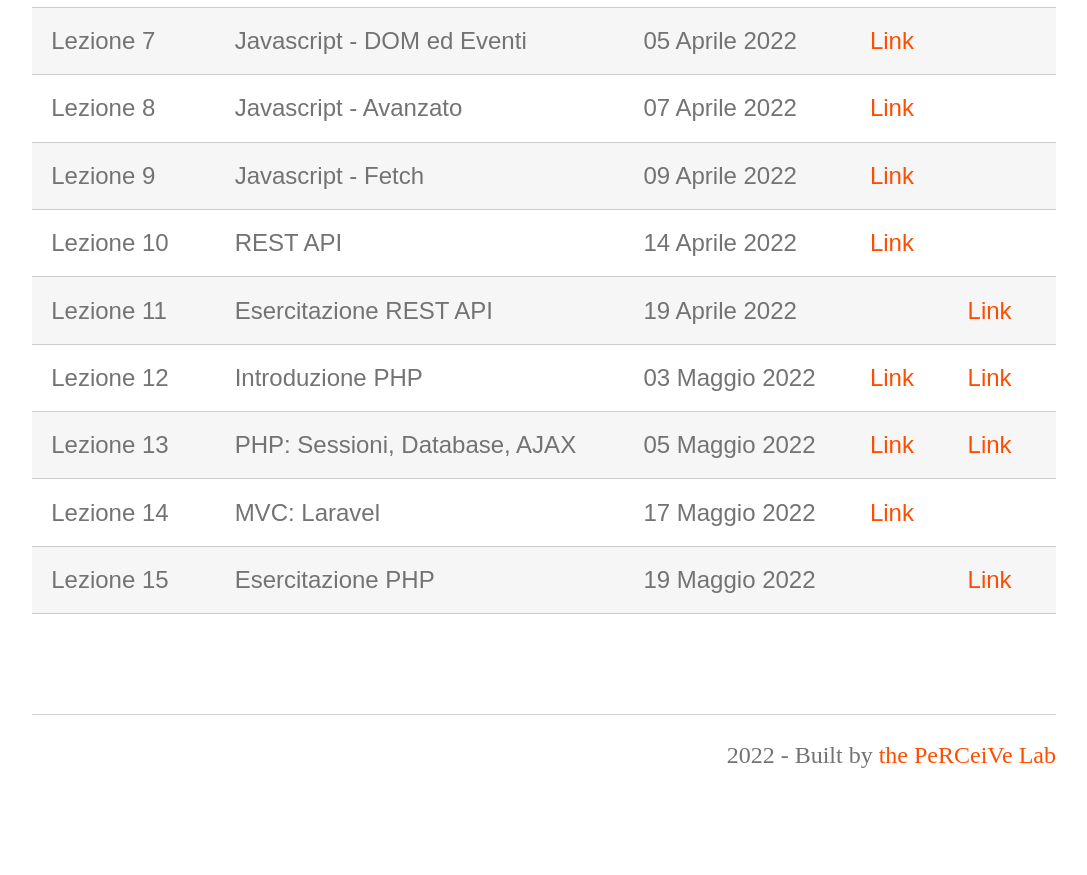
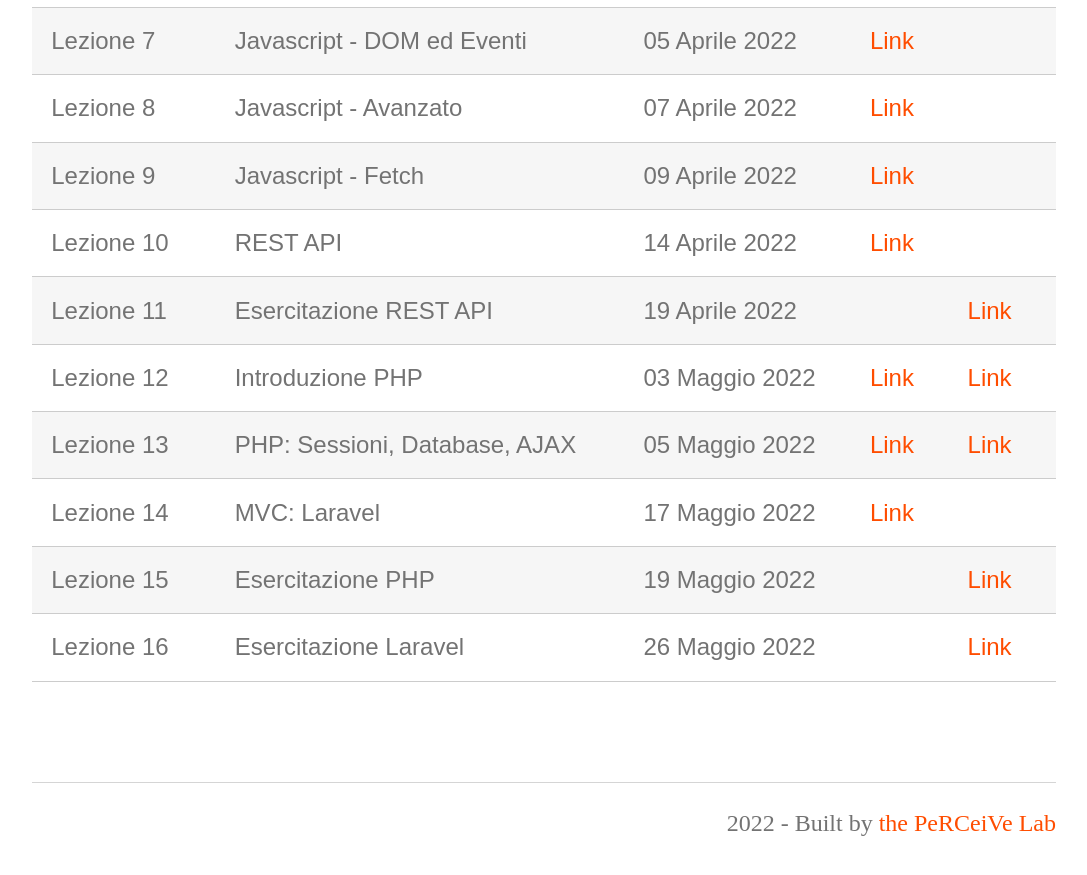
Before and after one commit to perceivelab/database-course, a Jekyll site: the page built from lezioni.md, in a window 1280 px wide and 900 px high, scrolled down 891 px. Shown: the top 875 px of the window, without its empty margins (96-1183 px from the left). Built offline with Jekyll 4.4.1, drawn with Linux system fonts in a browser that asks for light colours; our own code applies the rules of GitHub Pages for plain Markdown files; before the commit the page ends 1724 px from its top, so only the background shows below that.

Commit message:
Update lezioni.md

```diff
--- a/lezioni.md
+++ b/lezioni.md
@@ -24,6 +24,7 @@ Questa pagina contiene le slide, note e gli esempi di codice delle lezioni del c
 | Lezione 13  |  PHP: Sessioni, Database, AJAX                                                | 05 Maggio 2022   | [Link](https://drive.google.com/file/d/1mN3pmgRFRiDfyvgIcUHiJsjJkgcaronG/view?usp=sharing)                                      |   [Link](https://drive.google.com/file/d/1iZP60Y8-tNwvlzLIkwnQbY-2KfZx4LD6/view?usp=sharing)          |
 | Lezione 14  | MVC: Laravel                                                    | 17 Maggio 2022   | [Link](https://drive.google.com/file/d/1_Rc9TtzuDEO2oE-p6rjTZMpBDUKzmbvJ/view?usp=sharing)                                      |             |
 | Lezione 15  |  Esercitazione PHP                                                | 19 Maggio 2022   |                      |    [Link](https://studentiunict.sharepoint.com/:u:/s/DATABASESANDWEBPROGRAMMINGM-ZmoduloWEBPROGRAMMINGC.SPAMPI238-Lezioneprivata/Ef3goHTtMQxPkl3VW6llNQ0BOtb1iTw94y6dbdd7KgcaEw?e=49gYyd)
+| Lezione 16  |  Esercitazione Laravel                                                | 26 Maggio 2022   |                      |    [Link](https://studentiunict.sharepoint.com/:u:/s/WebProgramming2022-Esercitazione/EePUJ5qPAoBBsNmjEinCR_MBKUonTAsXWV1kK9Kltoxobg?e=j5ycgJ)
 
 
 
```
